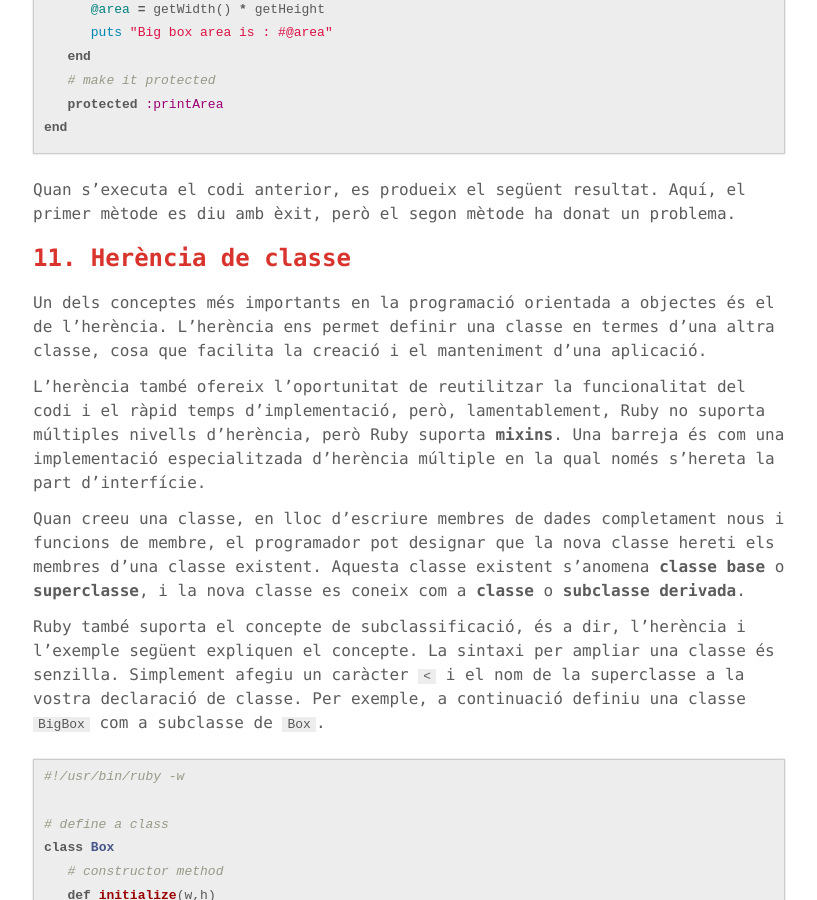
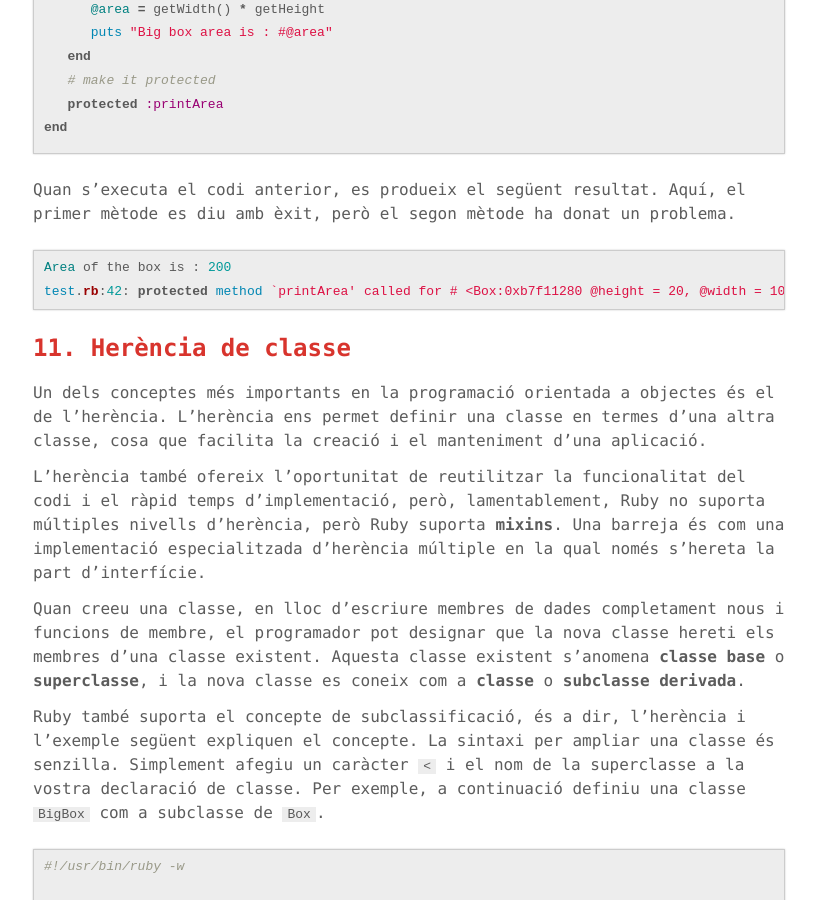
Before and after one commit to inclusa/ruby, a Jekyll site: the page built from _posts/2019-06-02-63-Class.md, in a window 1280 px wide and 900 px high, scrolled down 7684 px. Shown: the whole window, without its empty margins (231-1048 px from the left). Built offline with Jekyll 4.4.1, drawn with Linux system fonts in a browser that asks for light colours; comment, search, counter and statistics services are not loaded; some of the changed text lies outside the part shown.

Commit message:
Herència

````diff
--- a/_posts/2019-06-02-63-Class.md
+++ b/_posts/2019-06-02-63-Class.md
@@ -327,6 +327,12 @@ box.printArea()
 
 Quan s'executa el codi anterior, es produeix el següent resultat. Aquí, el primer mètode es diu amb èxit, però el segon mètode ha donat un problema.
 
+```ruby
+Area of the box is : 200
+test.rb:42: protected method `printArea' called for #
+<Box:0xb7f11280 @height = 20, @width = 10> (NoMethodError)
+```
+
 ### 11. Herència de classe
 
 Un dels conceptes més importants en la programació orientada a objectes és el de l’herència. L’herència ens permet definir una classe en termes d’una altra classe, cosa que facilita la creació i el manteniment d’una aplicació.
````
Also changed, not shown: other parts of _posts/2019-06-02-63-Class.md (+1 -1 lines).
